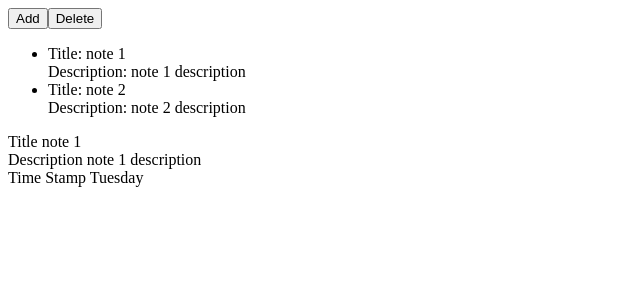
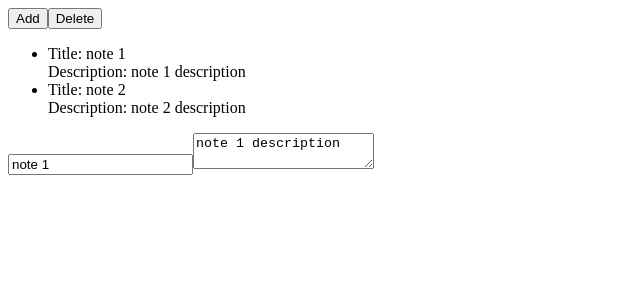
Before and after one commit to Ramu-Narsinga/notes-app, an Angular app: page / in a window 1280 px wide. Shown: the top 300 px of the page, without its empty margins (0-640 px from the left). Built offline with nearby package versions, Linux system fonts and the light colour scheme.

Commit message:
added edit not bindings and redux store updates

```diff
--- a/src/app/app.module.ts
+++ b/src/app/app.module.ts
@@ -1,5 +1,7 @@
 import { BrowserModule } from '@angular/platform-browser';
 import { NgModule } from '@angular/core';
+import { FormsModule } from '@angular/forms';
+import { HttpClientModule } from '@angular/common/http';
 
 import { AppRoutingModule } from './app-routing.module';
 import { AppComponent } from './app.component';
@@ -19,6 +21,8 @@ import { ToolbarComponent } from './notes-base/toolbar/toolbar.component';
     ToolbarComponent
   ],
   imports: [
+    FormsModule,
+    HttpClientModule,
     BrowserModule,
     AppRoutingModule
   ],
--- a/src/app/notes-base/edit-note/edit-note.component.html
+++ b/src/app/notes-base/edit-note/edit-note.component.html
@@ -1,9 +1,2 @@
-<div>
-  Title {{note.title}}
-</div>
-<div>
-  Description {{note.description}}
-</div>
-<div>
-  Time Stamp {{note.timeStamp}}
-</div>
+<input name="title" [(ngModel)]="note.title" (input)="onNoteChange($event)" />
+<textarea [(ngModel)]="note.description" name="description" (input)="onNoteChange($event)"></textarea>
--- a/src/app/notes-base/edit-note/edit-note.component.ts
+++ b/src/app/notes-base/edit-note/edit-note.component.ts
@@ -36,7 +36,35 @@ export class EditNoteComponent implements OnInit {
     this.note = notes[activeIndex];
   }
 
+  onNoteChange(event) {
+
+    // console.log("entered text", event);
+
+    let {
+      title,
+      description,
+      id
+    } = this.note;
+
+    if (event.target.name == "title") {
+      title = event.target.value;
+    } else {
+      description = event.target.value;
+    }
+
+    this.store.dispatch({
+      type: NotesAppActions.UPDATE_NOTE,
+      payload: {
+                note: {
+                  id,
+                  title: title,
+                  description: description,
+                  timeStamp: Date.now(),
+                }
+      }
+    });
+  }
+
   ngOnInit() {
   }
-
 }
--- a/src/app/notes-base/notes-list/notes-list.component.ts
+++ b/src/app/notes-base/notes-list/notes-list.component.ts
@@ -31,6 +31,9 @@ export class NotesListComponent implements OnInit {
   ngOnInit() {}
 
   setActiveNote(note) {
+
+    // console.log("aftr upadte what is in note", note);
+
     this.store.dispatch({
       type: NotesAppActions.SET_ACTIVE_INDEX,
       payload: {
--- a/src/utils/store/actions.ts
+++ b/src/utils/store/actions.ts
@@ -22,3 +22,8 @@ export const SET_ACTIVE_INDEX: string = 'SET_ACTIVE_INDEX';
 export const activeIndex: ActionCreator<Action> = () => ({
   type: SET_ACTIVE_INDEX
 });
+
+export const UPDATE_NOTE: string = 'UPDATE_NOTE';
+export const updateNote: ActionCreator<Action> = () => ({
+  type: UPDATE_NOTE
+});
--- a/src/utils/store/reducers.ts
+++ b/src/utils/store/reducers.ts
@@ -59,6 +59,14 @@ let reducer: Reducer<AppState> = (state: AppState = initState, action: Action):
             {
               activeIndex
             });
+        case 'UPDATE_NOTE':
+            let updateNoteState = {...state};
+            console.log("updateNoteState", updateNoteState);
+            updateNoteState.notes[updateNoteState.activeIndex] = (<AddNoteAction>action).payload.note
+            return Object.assign(
+              {},
+              state,
+              updateNoteState);
         default:
           return state;
     }
```
